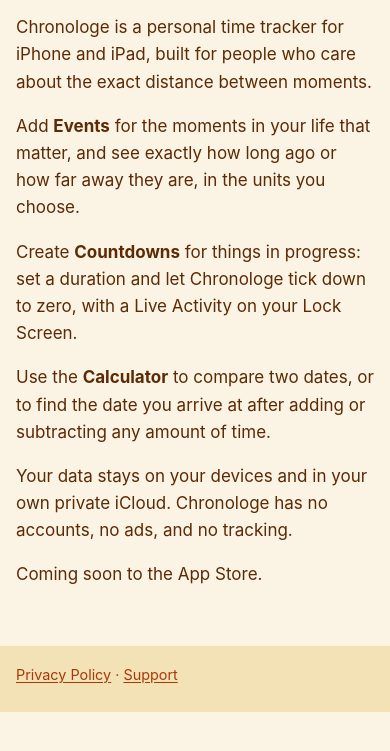
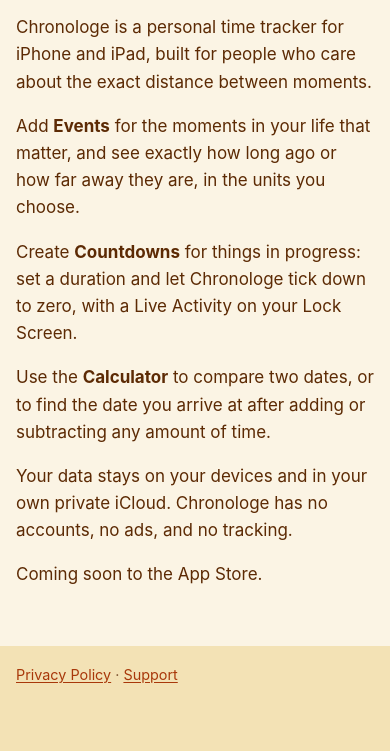
Before and after one commit to chronologe-app/chronologe-app.github.io, a plain HTML site: page index.html in a window 390 px wide. Shown: the part 215-966 px from the top of the page. Before the commit the page ends 927 px from the top, so only its background shows below. Drawn offline with Linux system fonts and the light colour scheme.

Commit message:
Leave room below the footer links for Safari's toolbar
On iPhone, the first tap near the bottom edge only shows Safari's
toolbar, so the footer links needed a second tap.

Co-Authored-By: Claude Opus 5.5 <noreply@anthropic.com>

```diff
--- a/style.css
+++ b/style.css
@@ -152,7 +152,9 @@ footer {
   color: var(--muted);
   font-size: 0.9rem;
   padding-top: 1.1rem;
-  padding-bottom: 1.6rem;
+  /* Room below the links: on iPhone, Safari's first tap near the bottom
+     edge only brings back its toolbar, so keep the links above that zone. */
+  padding-bottom: calc(5rem + env(safe-area-inset-bottom, 0px));
 }
 
 /* On a narrow phone the dots would crowd the title, so they go. */
```
